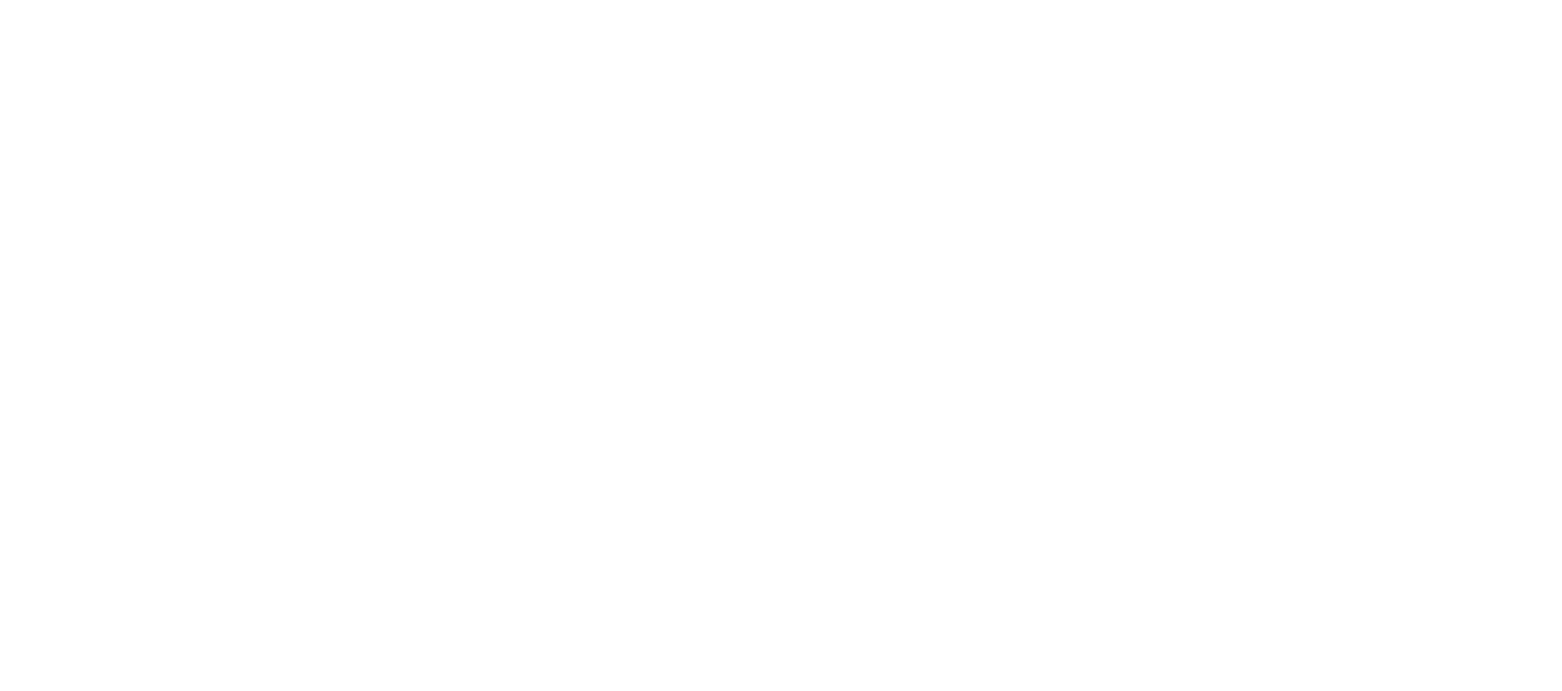
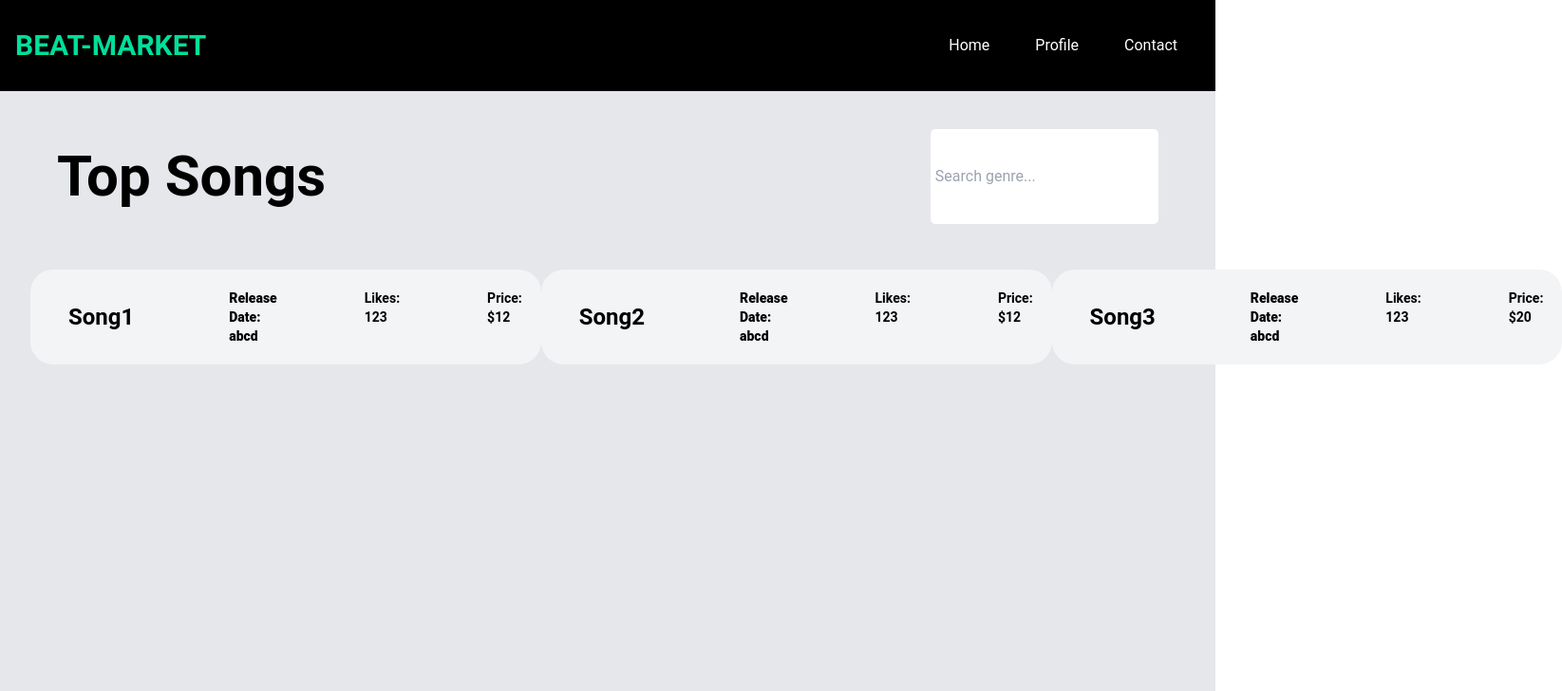
Before and after one commit to VaibhavNITK/BeatMarket, a React (Create React App) app in the folder client/: page /producers/1 in a window 1280 px wide. Before the commit this address had no page. Shown: the top 728 px of the page at 95% size, 1645 px wide, since content can reach past the window. Built offline with nearby package versions, Linux system fonts and the light colour scheme.

Commit message:
search field added

```diff
--- a/client/src/App.js
+++ b/client/src/App.js
@@ -1,7 +1,6 @@
 import React from "react";
 import { BrowserRouter, Routes, Route } from "react-router-dom";
 import Home from "./pages/Home";
-import About from "./pages/About";
 import Contacts from "./pages/Contacts";
 import SongsPage from "./pages/SongsPage";
 import LandingPage from "./pages/LandingPage";
@@ -21,12 +20,11 @@ export default function App() {
           <Routes>
             <Route path="/" element={<LandingPage />} />
             <Route path="home" element={<Home />} />
-            <Route path="about" element={<About />} />
             <Route path="contacts" element={<Contacts />} />
             <Route path="profile" element={<Profile />} />
             <Route path="login" element={<Login />} />
             <Route path="signup" element={<Signup />} />
-            <Route path="song-page" element={<SongsPage />} />
+            <Route path="producers/:id" element={<SongsPage />} />
           </Routes>
         </BrowserRouter>
       </SongProvider>
--- a/client/src/components/Cards.js
+++ b/client/src/components/Cards.js
@@ -13,12 +13,12 @@ import { useState } from "react";
 
 export default function Cards() {
   const navigate = useNavigate();
-  const [producerName, setProducerName] = useState("");
+  const [producerId, setProducerId] = useState("1234");
   const [AlbumTitle, setAlbumTitle] = useState("");
   const [date, setDate] = useState();
 
   function handleClick() {
-    navigate(`/producers?producer=${producerName}`);
+    navigate(`/producers/:${producerId}`);
   }
 
   return (
--- a/client/src/contexts/SongContext.js
+++ b/client/src/contexts/SongContext.js
@@ -16,7 +16,7 @@ function SongProvider({ children }) {
       : songs;
 
   function handleAddSong(song) {
-    //add song to the list of songs
+    //add song to the list of songs(pending)
     setSongs((songs) => [song, ...songs]);
   }
 
--- a/client/src/pages/Profile.js
+++ b/client/src/pages/Profile.js
@@ -3,6 +3,7 @@ import Navbar from "../components/Navbar";
 import { Card } from "@material-tailwind/react";
 import ListItems from "../components/ListItems";
 import Demo from "./Demo";
+import SearchGenre from "../components/SearchGenre";
 
 const songs = [
   {
@@ -35,7 +36,10 @@ export default function Profile() {
         <Navbar />
       </header>
       <main className="mt-10 mx-5 px-5">
-        <h1 className="my-5 text-6xl font-bold">My Songs</h1>
+        <div className="flex justify-between px-7">
+          <h1 className="my-5 text-6xl font-bold">My Songs</h1>
+          <SearchGenre />
+        </div>
 
         <Card className="my-10">
           {songs.map((song) => (
--- a/client/src/pages/SongsPage.js
+++ b/client/src/pages/SongsPage.js
@@ -1,31 +1,37 @@
 import React, { useState, useEffect } from "react";
-import { useSearchParams } from "react-router-dom";
+import { useParams } from "react-router-dom";
 import axios from "axios";
 import Navbar from "../components/Navbar";
 import ListItems from "../components/ListItems";
 import { List, ListItem, Card } from "@material-tailwind/react";
+import SearchGenre from "../components/SearchGenre";
 
 const songs = [
   {
     id: 1,
-    title: "abc",
+    title: "Song1",
     releaseDate: "abcd",
     likes: "123",
     price: "$12",
   },
   {
     id: 2,
-    title: "abc",
+    title: "Song2",
     releaseDate: "abcd",
     likes: "123",
     price: "$12",
   },
+  {
+    id: 3,
+    title: "Song3",
+    releaseDate: "abcd",
+    likes: "123",
+    price: "$20",
+  },
 ];
 
 export default function SongsPage() {
-  //const [searchParams] = useSearchParams();
-  //const producerName = searchParams.get("producer");
-
+  const { id } = useParams();
   //const [songs, setSongs] = useState({});
 
   // useEffect(() => {
@@ -46,8 +52,11 @@ export default function SongsPage() {
       <header>
         <Navbar />
       </header>
-      <main className="mt-10 mx-5 px-5">
-        <h1 className="my-5 text-6xl font-bold">Top Songs</h1>
+      <main className="py-10 px-8 h-screen bg-gray-200">
+        <div className="flex justify-between px-7">
+          <h1 className="my-5 text-6xl font-bold">Top Songs</h1>
+          <SearchGenre />
+        </div>
 
         <Card className="my-10">
           {songs.map((song) => (
```
